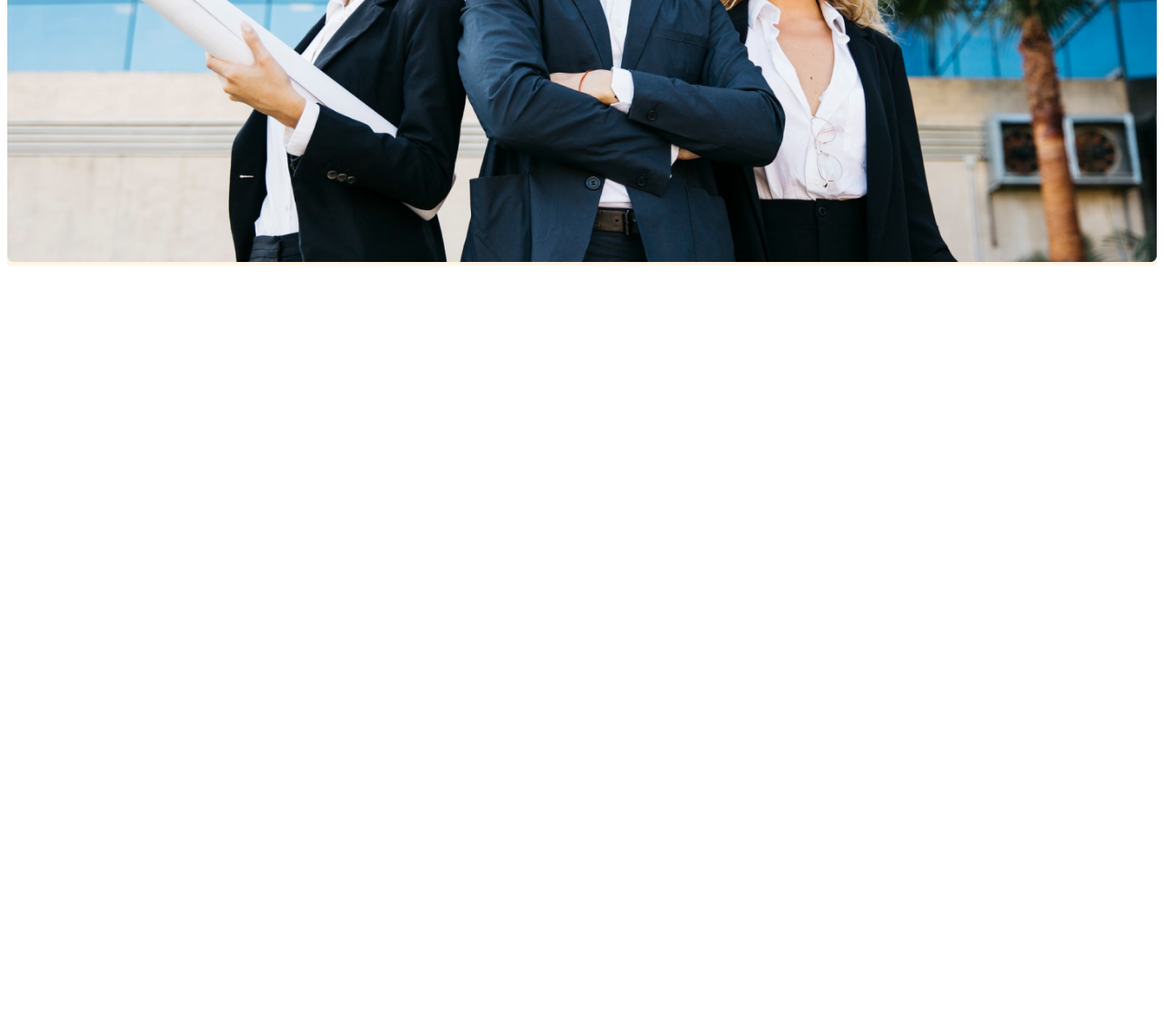
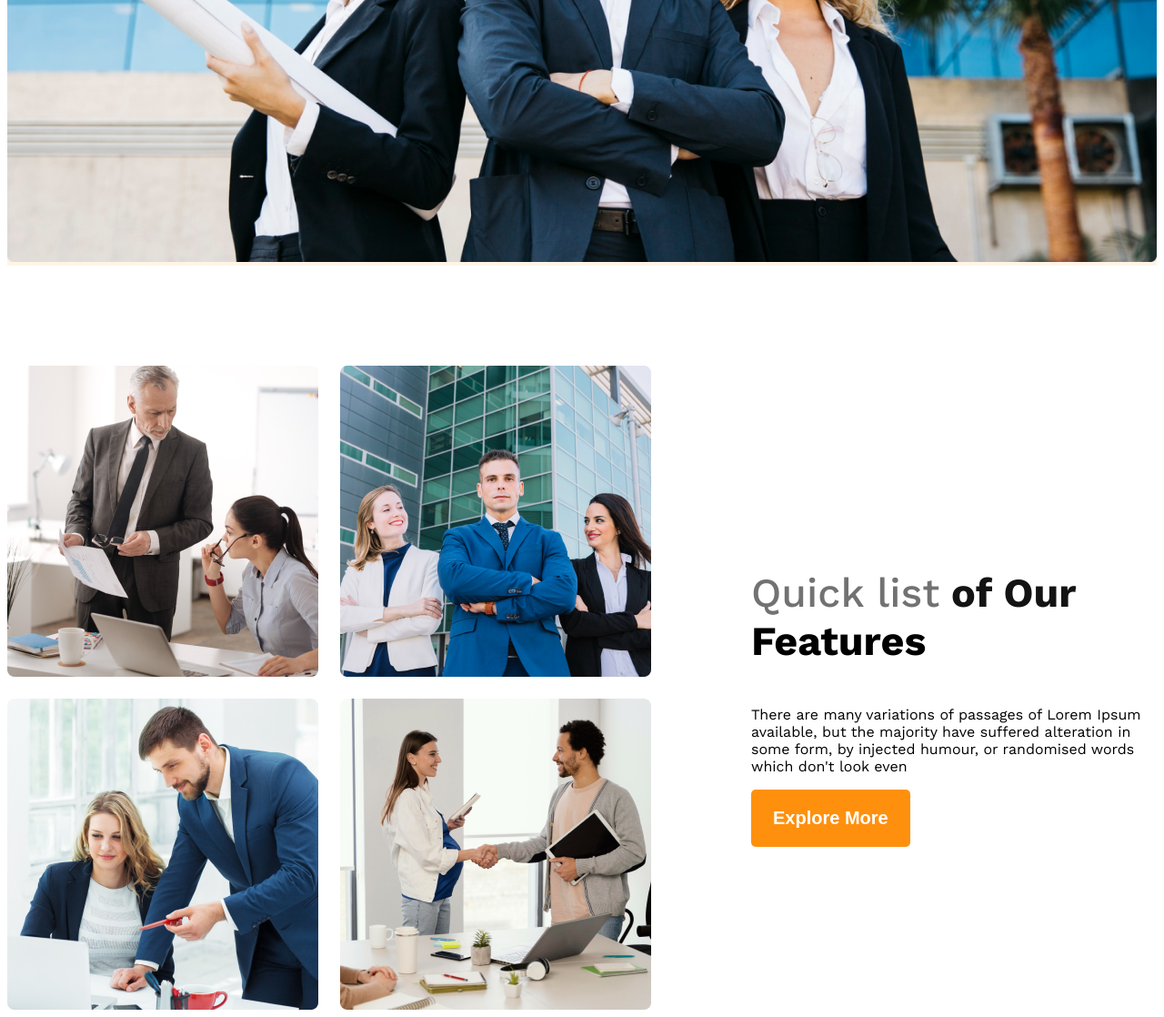
Before and after one commit to MORSHED-ALAM-s/architects-project, a plain HTML site: page index.html in a window 1280 px wide. Shown: the part 866-1984 px from the top of the page at 91% size. Before the commit the page ends 1166 px from the top, so only its background shows below. Drawn offline with nearby package versions, Linux system fonts and the light colour scheme.

Commit message:
Teams and featurs section added

```diff
--- a/index.html
+++ b/index.html
@@ -27,7 +27,21 @@
             <img  src="images/banner.png" alt="Bannar Images" class="bannar-img">
         </div>
     </header>
-    <main class="main-part"></main>
+    <main class="main-part">
+        <section class="teams display-flex">
+            <div class="team-img-container">
+                <img src="images/team1.png" alt="Two Architects discus about design">
+                <img src="images/team2.png" alt="">
+                <img src="images/team3.png" alt="">
+                <img src="images/team4.png" alt="">
+            </div>
+            <div class="our-features">
+                <h3 class="features-title"><span id="quick-list" class="dark-3">Quick list</span> <span id="of-our" class="dark-1">of Our</span> <span id="featur">Features</span></h3>
+                <p class="features-description">There are many variations of passages of Lorem Ipsum available, but the majority have suffered alteration in some form, by injected humour, or randomised words which don't look even</p>
+                <button class="btn-primary">Explore More</button>
+            </div>
+        </section>
+    </main>
     <footer class="footer-part"></footer>
 
 </body>
--- a/style/architect.css
+++ b/style/architect.css
@@ -30,6 +30,10 @@
     font-size: 1.25rem;
     border-radius: 5px;
     border: none;
+ }
+
+ main >section{
+    margin-top: 110px;
  }
 /* header styles */
 
@@ -69,7 +73,31 @@
 .bannar-img{
     width: 100%;
 }
-
+/* Main part style */
+.main-part{
+    max-width: 1420px;
+    margin: 0 auto;
+}
+/* teams and features related styles */
+.teams{
+    align-items: center;
+}
+.team-img-container{
+    display: grid;
+    grid-template-columns: repeat(2,1fr);
+    gap: 24px;
+}
+.our-features{
+    max-width: 530px;
+    margin-left: 110px;
+}
+.features-title{
+    font-size: 2.8rem;
+    font-weight: 700;
+}
+#quick-list{
+    font-weight: 500;
+}
 /* resposive */
 @media screen and (max-width:576px) {
     .display-flex{
```
